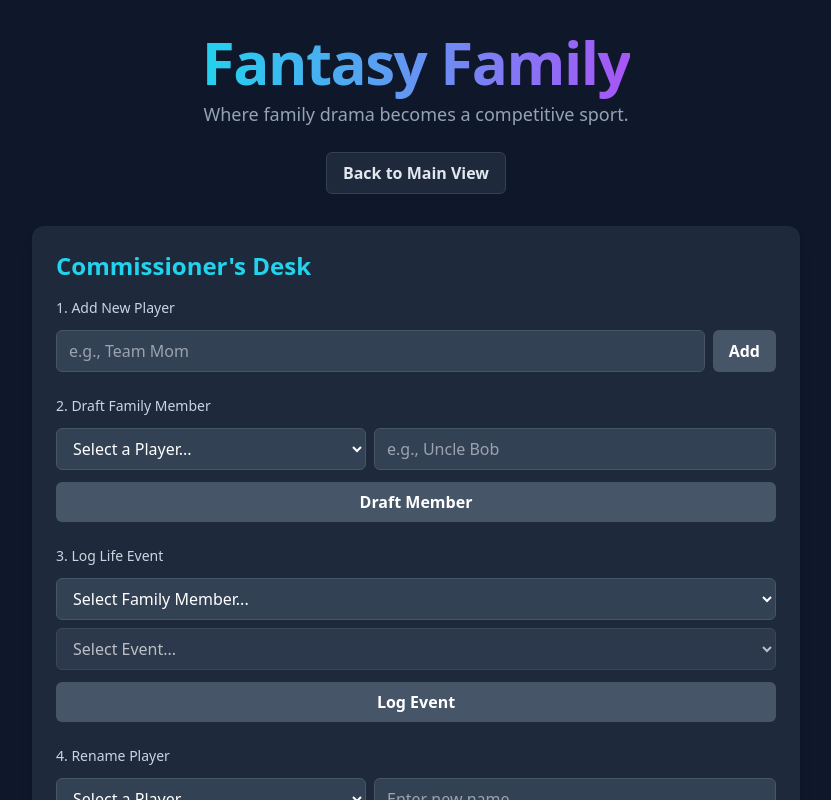
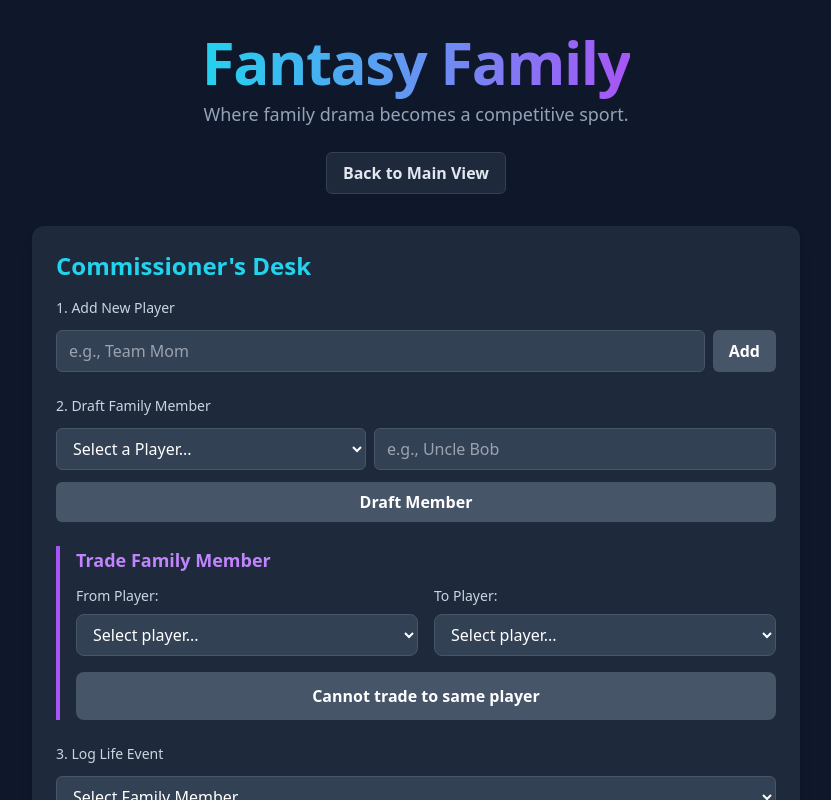
Before and after one commit to Sambosis/FantasyFamily, a React (Vite) app: page / in a window 1280 px wide. Both pictures are taken after a click on the button "Go to Commissioner View". Shown: the top 800 px of the page, without its empty margins (224-1055 px from the left). Built offline with nearby package versions, Linux system fonts and the light colour scheme.

Commit message:
feat: Add functionality to trade family members between players
Co-authored-by: sambosis <sambosis@gmail.com>

```diff
--- a/App.tsx
+++ b/App.tsx
@@ -142,6 +142,41 @@ export default function App() {
     );
   };
 
+  const tradeMember = (fromPlayerId: string, toPlayerId: string, memberId: string) => {
+    if (!fromPlayerId || !toPlayerId || !memberId || fromPlayerId === toPlayerId) return;
+
+    // Find the member to trade
+    const fromPlayer = players.find(p => p.id === fromPlayerId);
+    const memberToTrade = fromPlayer?.members.find(m => m.id === memberId);
+
+    if (!fromPlayer || !memberToTrade) return;
+
+    setPlayers(currentPlayers =>
+      currentPlayers.map(p => {
+        if (p.id === fromPlayerId) {
+          // Remove member from the source player
+          return { ...p, members: p.members.filter(m => m.id !== memberId) };
+        } else if (p.id === toPlayerId) {
+          // Add member to the target player
+          return { ...p, members: [...p.members, memberToTrade] };
+        }
+        return p;
+      })
+    );
+
+    // Update logged events to reflect the new player ownership
+    const toPlayer = players.find(p => p.id === toPlayerId);
+    if (toPlayer) {
+      setLoggedEvents(currentEvents =>
+        currentEvents.map(e =>
+          e.memberName === memberToTrade.name && e.playerName === fromPlayer.name
+            ? { ...e, playerName: toPlayer.name }
+            : e
+        )
+      );
+    }
+  };
+
   const addEvent = (name: string, points: number, category: EventCategory) => {
     if (name.trim() === '' || isNaN(points)) return;
     const newEvent: EventDefinition = {
@@ -217,6 +252,7 @@ export default function App() {
               onRenamePlayer={renamePlayer}
               onDeletePlayer={deletePlayer}
               onAddEvent={addEvent}
+              onTradeMember={tradeMember}
             />
           </main>
         ) : (
--- a/components/CommissionerDesk.tsx
+++ b/components/CommissionerDesk.tsx
@@ -6,6 +6,7 @@ import { LogEventForm } from './LogEventForm';
 import { RenamePlayerForm } from './RenamePlayerForm';
 import { DeletePlayerForm } from './DeletePlayerForm';
 import { AddEventForm } from './AddEventForm';
+import { TradeMemberForm } from './TradeMemberForm';
 
 interface CommissionerDeskProps {
   players: Player[];
@@ -16,6 +17,7 @@ interface CommissionerDeskProps {
   onRenamePlayer: (playerId: string, newName: string) => void;
   onDeletePlayer: (playerId: string) => void;
   onAddEvent: (name: string, points: number, category: EventCategory) => void;
+  onTradeMember: (fromPlayerId: string, toPlayerId: string, memberId: string) => void;
 }
 
 export const CommissionerDesk: React.FC<CommissionerDeskProps> = ({
@@ -27,6 +29,7 @@ export const CommissionerDesk: React.FC<CommissionerDeskProps> = ({
   onRenamePlayer,
   onDeletePlayer,
   onAddEvent,
+  onTradeMember,
 }) => {
   return (
     <div className="max-w-3xl mx-auto space-y-8 animate-fade-in">
@@ -35,6 +38,7 @@ export const CommissionerDesk: React.FC<CommissionerDeskProps> = ({
         <div className="space-y-6">
           <AddPlayerForm onAddPlayer={onAddPlayer} />
           <AddMemberForm players={players} onAddMember={onAddMember} />
+          <TradeMemberForm players={players} onTradeMember={onTradeMember} />
           <LogEventForm players={players} lifeEvents={lifeEvents} onLogEvent={onLogEvent} />
           <RenamePlayerForm players={players} onRenamePlayer={onRenamePlayer} />
           <DeletePlayerForm players={players} onDeletePlayer={onDeletePlayer} />
--- /dev/null
+++ b/components/TradeMemberForm.tsx
@@ -0,0 +1,129 @@
+import React, { useState } from 'react';
+import { Player } from '../types';
+
+interface TradeMemberFormProps {
+  players: Player[];
+  onTradeMember: (fromPlayerId: string, toPlayerId: string, memberId: string) => void;
+}
+
+export const TradeMemberForm: React.FC<TradeMemberFormProps> = ({ players, onTradeMember }) => {
+  const [fromPlayerId, setFromPlayerId] = useState('');
+  const [toPlayerId, setToPlayerId] = useState('');
+  const [memberId, setMemberId] = useState('');
+
+  const fromPlayer = players.find(p => p.id === fromPlayerId);
+  const availableMembers = fromPlayer?.members || [];
+
+  const handleSubmit = (e: React.FormEvent) => {
+    e.preventDefault();
+    if (fromPlayerId && toPlayerId && memberId && fromPlayerId !== toPlayerId) {
+      onTradeMember(fromPlayerId, toPlayerId, memberId);
+      // Reset form
+      setFromPlayerId('');
+      setToPlayerId('');
+      setMemberId('');
+    }
+  };
+
+  const handleFromPlayerChange = (playerId: string) => {
+    setFromPlayerId(playerId);
+    setMemberId(''); // Reset member selection when changing from player
+  };
+
+  return (
+    <div className="border-l-4 border-purple-500 pl-4">
+      <h3 className="text-lg font-semibold text-purple-400 mb-3">Trade Family Member</h3>
+      <form onSubmit={handleSubmit} className="space-y-4">
+        <div className="grid grid-cols-1 md:grid-cols-2 gap-4">
+          {/* From Player Selection */}
+          <div>
+            <label htmlFor="fromPlayer" className="block text-sm font-medium text-slate-300 mb-2">
+              From Player:
+            </label>
+            <select
+              id="fromPlayer"
+              value={fromPlayerId}
+              onChange={(e) => handleFromPlayerChange(e.target.value)}
+              className="w-full px-3 py-2 bg-slate-700 border border-slate-600 rounded-lg text-white focus:outline-none focus:border-purple-500"
+              required
+            >
+              <option value="">Select player...</option>
+              {players.filter(p => p.members.length > 0).map(player => (
+                <option key={player.id} value={player.id}>
+                  {player.name} ({player.members.length} members)
+                </option>
+              ))}
+            </select>
+          </div>
+
+          {/* To Player Selection */}
+          <div>
+            <label htmlFor="toPlayer" className="block text-sm font-medium text-slate-300 mb-2">
+              To Player:
+            </label>
+            <select
+              id="toPlayer"
+              value={toPlayerId}
+              onChange={(e) => setToPlayerId(e.target.value)}
+              className="w-full px-3 py-2 bg-slate-700 border border-slate-600 rounded-lg text-white focus:outline-none focus:border-purple-500"
+              required
+            >
+              <option value="">Select player...</option>
+              {players.filter(p => p.id !== fromPlayerId).map(player => (
+                <option key={player.id} value={player.id}>
+                  {player.name}
+                </option>
+              ))}
+            </select>
+          </div>
+        </div>
+
+        {/* Member Selection */}
+        {fromPlayerId && (
+          <div>
+            <label htmlFor="member" className="block text-sm font-medium text-slate-300 mb-2">
+              Family Member to Trade:
+            </label>
+            <select
+              id="member"
+              value={memberId}
+              onChange={(e) => setMemberId(e.target.value)}
+              className="w-full px-3 py-2 bg-slate-700 border border-slate-600 rounded-lg text-white focus:outline-none focus:border-purple-500"
+              required
+            >
+              <option value="">Select member...</option>
+              {availableMembers.map(member => (
+                <option key={member.id} value={member.id}>
+                  {member.name}
+                </option>
+              ))}
+            </select>
+          </div>
+        )}
+
+        <button
+          type="submit"
+          disabled={!fromPlayerId || !toPlayerId || !memberId || fromPlayerId === toPlayerId}
+          className="w-full bg-purple-600 hover:bg-purple-700 disabled:bg-slate-600 disabled:cursor-not-allowed text-white font-bold py-3 px-4 rounded-lg transition-colors duration-200"
+        >
+          {fromPlayerId === toPlayerId ? 'Cannot trade to same player' : 'Execute Trade'}
+        </button>
+      </form>
+
+      {fromPlayerId && toPlayerId && memberId && fromPlayerId !== toPlayerId && (
+        <div className="mt-4 p-3 bg-purple-900/30 border border-purple-500/30 rounded-lg">
+          <p className="text-sm text-purple-300">
+            <strong>Trade Preview:</strong> Moving{' '}
+            <span className="font-semibold">
+              {availableMembers.find(m => m.id === memberId)?.name}
+            </span>{' '}
+            from <span className="font-semibold">{fromPlayer?.name}</span> to{' '}
+            <span className="font-semibold">
+              {players.find(p => p.id === toPlayerId)?.name}
+            </span>
+          </p>
+        </div>
+      )}
+    </div>
+  );
+};
```
